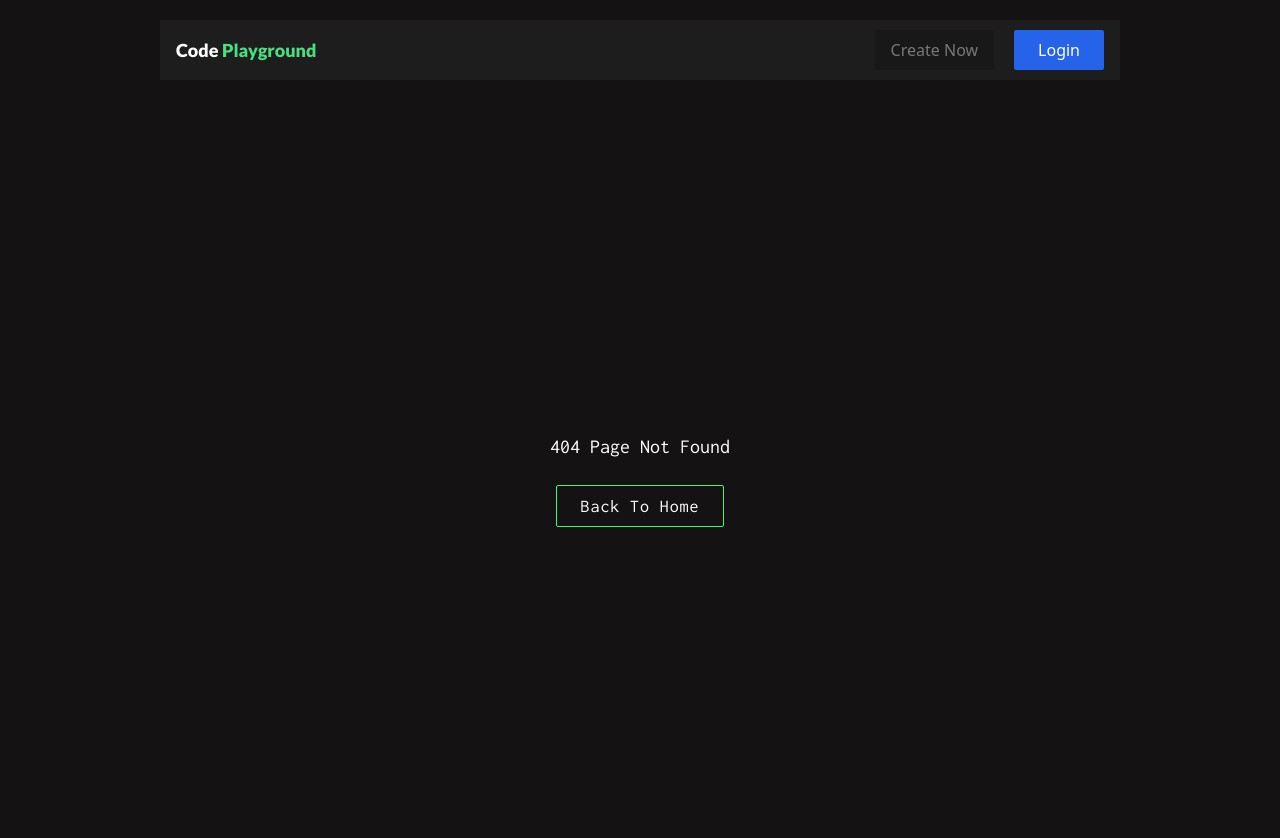
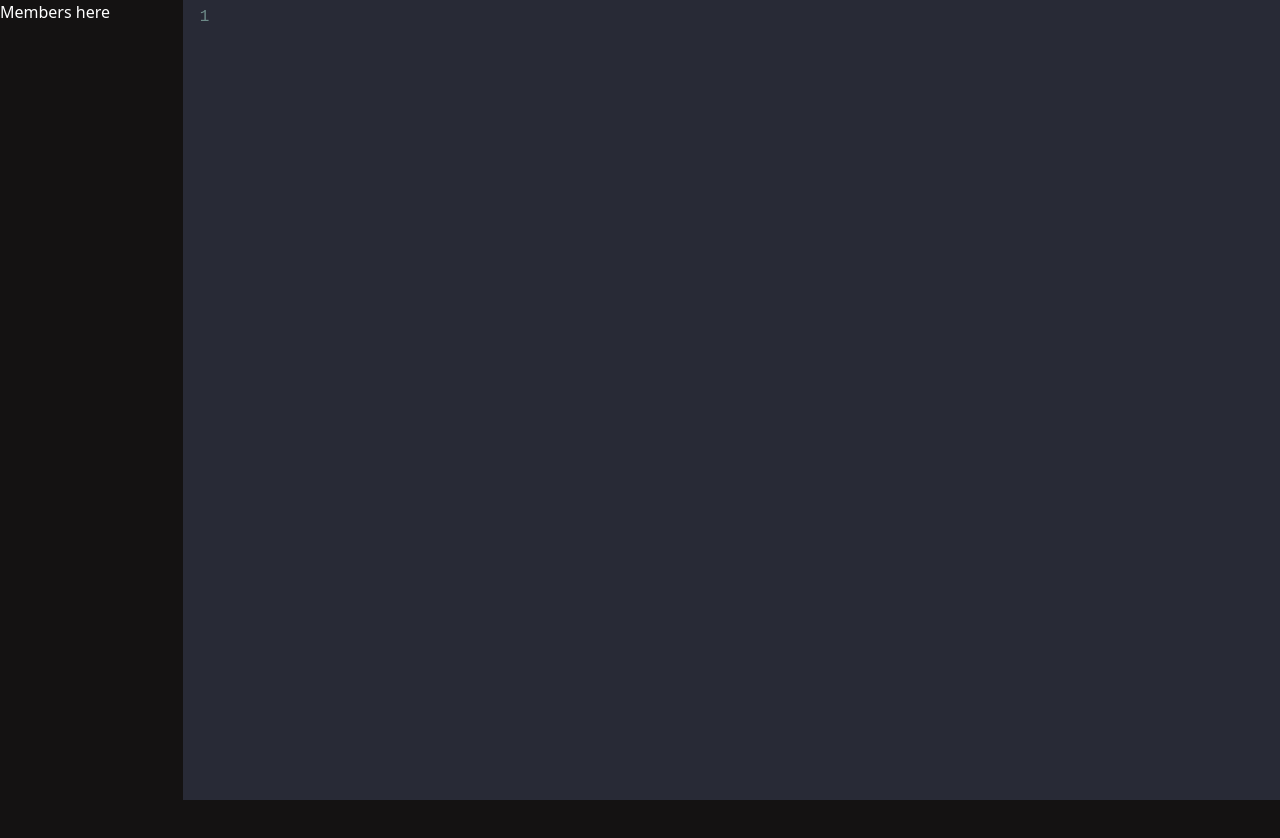
Before and after one commit to gaurav-goswami/Code-Playground, a React (Vite) app in the folder client/: page /playground/uuid in a window 1280 px wide. Before the commit this address had no page. Shown: the top 838 px of the page. After the commit the page ends 800 px from the top, so only its background shows below. Built offline with nearby package versions, Linux system fonts and the light colour scheme.

Commit message:
add code editor

```diff
--- a/client/package.json
+++ b/client/package.json
@@ -10,6 +10,7 @@
     "preview": "vite preview"
   },
   "dependencies": {
+    "codemirror": "^5.65.15",
     "react": "^18.2.0",
     "react-dom": "^18.2.0",
     "react-hot-toast": "^2.4.1",
@@ -18,6 +19,7 @@
     "uuid": "^9.0.1"
   },
   "devDependencies": {
+    "@types/codemirror": "^5.60.10",
     "@types/react": "^18.2.15",
     "@types/react-dom": "^18.2.7",
     "@types/uuid": "^9.0.4",
--- a/client/src/App.tsx
+++ b/client/src/App.tsx
@@ -1,6 +1,7 @@
 import React, { Suspense, lazy } from "react";
 import { BrowserRouter, Routes, Route } from "react-router-dom";
 import Loader from "./Components/Loader/Loader";
+import EditorPage from "./Pages/EditorPage";
 
 // pages import
 const Home = lazy(() => import("./Pages/Home"));
@@ -16,6 +17,7 @@ const App: React.FC = () => {
           <Routes>
             <Route path="/" element={<Home />} />
             <Route path="/playground" element={<Playground />} />
+            <Route path="/playground/:roomId" element={<EditorPage />}/>
             <Route path="/auth" element={<Auth />} />
             <Route path="*" element={<Error />} />
           </Routes>
--- /dev/null
+++ b/client/src/Components/Editor/Editor.tsx
@@ -0,0 +1,44 @@
+import React, { useEffect, useRef } from "react";
+import Codemirror from "codemirror";
+import "codemirror/mode/javascript/javascript.js";
+import "codemirror/theme/dracula.css";
+import "codemirror/addon/edit/closetag";
+import "codemirror/addon/edit/closebrackets";
+import "codemirror/lib/codemirror.css";
+
+const Editor: React.FC = () => {
+  const editorRef = useRef<HTMLTextAreaElement | null>(null);
+
+  useEffect(() => {
+    async function init() {
+      if (editorRef.current !== null) {
+        Codemirror.fromTextArea(
+          editorRef.current,
+          {
+            mode: {
+              name: "javascript",
+              json: true,
+            },
+            theme: "dracula",
+            autoCloseTags: true,
+            autoCloseBrackets: true,
+            lineNumbers: true,
+          }
+        );
+      }
+    }
+    init();
+
+  }, []);
+
+  return (
+    <div className="lg:w-11/12 h-screen w-screen">
+      <textarea
+        className="max-h-[100%] max-w-[100%] p-1"
+        ref={editorRef}
+      ></textarea>
+    </div>
+  );
+};
+
+export default Editor;
--- a/client/src/Components/Playground/CreatePlaygroundForm.tsx
+++ b/client/src/Components/Playground/CreatePlaygroundForm.tsx
@@ -51,7 +51,7 @@ const CreatePlaygroundForm: React.FC = () => {
 
         <NavigationButton
           style="px-3 py-1 rounded-sm tracking-wide text-lg text-gray-400 font-inconsolata font-medium w-full border border-[#35fb7b] hover:bg-[#35fb7b] hover:text-black"
-          path="/playground/uuid"
+          path={`/playground/${roomDetails.roomId}`}
         >
           Create Playground
         </NavigationButton>
--- /dev/null
+++ b/client/src/Pages/EditorPage.tsx
@@ -0,0 +1,17 @@
+import React from 'react'
+import Editor from '../Components/Editor/Editor';
+
+const EditorPage : React.FC = () => {
+  return (
+    <>
+        <div className='flex gap-1'>
+            <div className='w-[15%] border-gray-200'>
+                <span className='text-white'>Members here</span>
+            </div>
+            <Editor />
+        </div>
+    </>
+  )
+}
+
+export default EditorPage;
--- a/client/src/Pages/Playground.tsx
+++ b/client/src/Pages/Playground.tsx
@@ -23,11 +23,9 @@ const Playground: React.FC = () => {
               <Tab style={`${isCreatePlayground ? "bg-[#282a2a]" : "bg-[#131515]"}`} setTab={() => setIsCreatePlayground(false)}>Join</Tab>
 
             </div>
-
             {
               isCreatePlayground === true ? <CreatePlaygroundForm /> : <JoinPlaygroundForm />
             }
-
           </div>
         </div>
 
--- a/client/src/index.css
+++ b/client/src/index.css
@@ -7,3 +7,9 @@
 body{
     background: #141212;
 }
+
+.CodeMirror{
+    font-size: 16px;
+    min-height: 100%;
+    line-height: 1.7;
+}
--- a/client/src/main.tsx
+++ b/client/src/main.tsx
@@ -1,10 +1,5 @@
-import React from 'react'
-import ReactDOM from 'react-dom/client'
-import App from './App.tsx'
-import './index.css'
+import ReactDOM from "react-dom/client";
+import App from "./App.tsx";
+import "./index.css";
 
-ReactDOM.createRoot(document.getElementById('root')!).render(
-  <React.StrictMode>
-    <App />
-  </React.StrictMode>,
-)
+ReactDOM.createRoot(document.getElementById("root")!).render(<App />);
```
Also changed, not shown: client/src/Components/Form/Login.tsx (line endings or trailing spaces), 1 other file (tests, documents, lock files or other folders).
